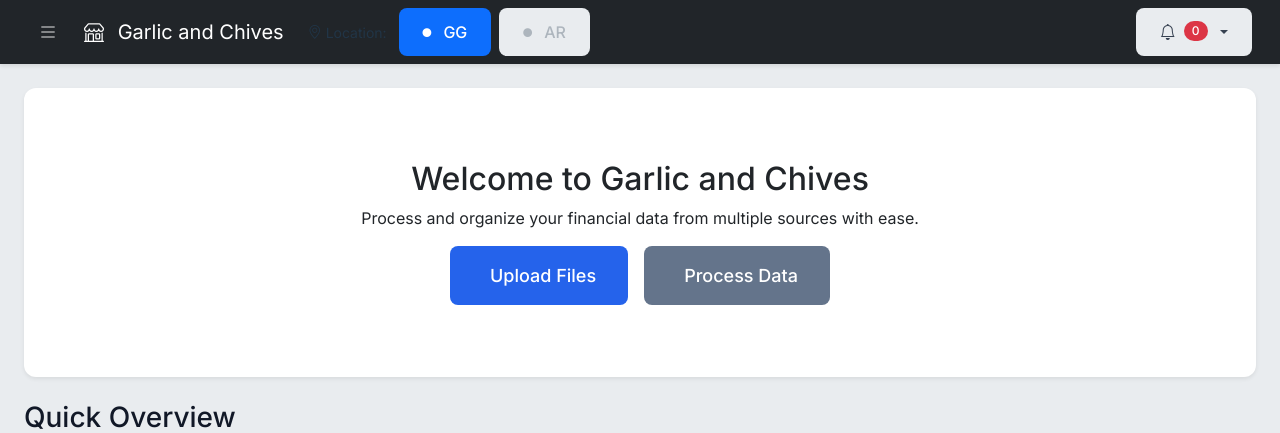
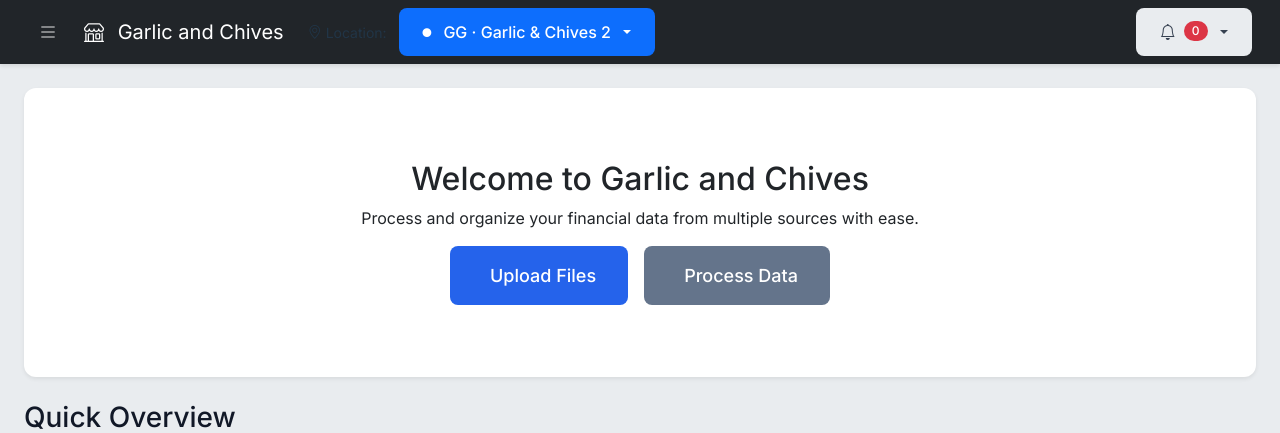
Before and after one commit to dannguy1/rest_finance, a Python web app: template app/templates/pages/index.html in a window 1280 px wide. Shown: the top 433 px of the page. Run offline with Jinja, Linux system fonts and the light colour scheme; the template is opened without the code that fills it, so the values that code supplies are empty.

Commit message:
ui: replace location pills with dropdown selector in navbar
- Replace two pill buttons with a single Bootstrap dropdown
- Dropdown button color updates to match active location (blue=GG, green=AR)
- Item click behavior unchanged: switches location and navigates when on a feature page
- Removed .location-pill pill-specific CSS (border-radius, etc.)

Co-authored-by: Copilot <223556219+Copilot@users.noreply.github.com>

```diff
--- a/app/static/css/main.css
+++ b/app/static/css/main.css
@@ -1034,16 +1034,3 @@ main {
     overflow: hidden;
     background: white;
 }
-/* ── Location pills (navbar) ────────────────────────────── */
-.location-pill {
-    border: 1px solid #6c757d;
-    color: #adb5bd;
-    font-size: 0.8rem;
-    padding: 0.2rem 0.7rem;
-    border-radius: 1rem;
-    transition: background 0.15s, color 0.15s, border-color 0.15s;
-    font-weight: 500;
-}
-.location-pill:hover {
-    opacity: 0.9;
-}
--- a/app/templates/base.html
+++ b/app/templates/base.html
@@ -45,19 +45,33 @@
                     Garlic and Chives
                 </a>
 
-                <!-- Location selector pills -->
+                <!-- Location selector dropdown -->
                 <div class="d-flex align-items-center gap-2" id="location-picker">
                     <span class="text-light-50 small me-1">
                         <i class="bi bi-geo-alt me-1"></i>Location:
                     </span>
-                    <button class="btn btn-sm location-pill" id="pill-gg"
-                            data-location="gg" data-name="GG">
-                        <i class="bi bi-circle-fill me-1" style="font-size:0.55rem"></i>GG
-                    </button>
-                    <button class="btn btn-sm location-pill" id="pill-ar"
-                            data-location="ar" data-name="AR">
-                        <i class="bi bi-circle-fill me-1" style="font-size:0.55rem"></i>AR
-                    </button>
+                    <div class="dropdown">
+                        <button class="btn btn-sm dropdown-toggle" id="location-dropdown-btn"
+                                type="button" data-bs-toggle="dropdown" aria-expanded="false"
+                                style="min-width:140px; text-align:left;">
+                            <i class="bi bi-circle-fill me-1" id="location-dropdown-dot" style="font-size:0.55rem"></i>
+                            <span id="location-dropdown-label">Loading…</span>
+                        </button>
+                        <ul class="dropdown-menu" id="location-dropdown-menu">
+                            <li><h6 class="dropdown-header"><i class="bi bi-geo-alt me-1"></i>Select Location</h6></li>
+                            <li><hr class="dropdown-divider"></li>
+                            <li>
+                                <button class="dropdown-item location-pill" data-location="gg" data-name="GG · Garlic &amp; Chives 2">
+                                    <i class="bi bi-circle-fill me-2" style="font-size:0.55rem; color:#0d6efd"></i>GG · Garlic &amp; Chives 2
+                                </button>
+                            </li>
+                            <li>
+                                <button class="dropdown-item location-pill" data-location="ar" data-name="AR · Garlic &amp; Chives">
+                                    <i class="bi bi-circle-fill me-2" style="font-size:0.55rem; color:#198754"></i>AR · Garlic &amp; Chives
+                                </button>
+                            </li>
+                        </ul>
+                    </div>
                 </div>
 
                 <div class="navbar-nav ms-auto">
@@ -226,20 +240,17 @@
             const loc = LOCATIONS[locId];
             if (!loc) return;
 
-            // Navbar pills
-            document.querySelectorAll('.location-pill').forEach(btn => {
-                const active = btn.dataset.location === locId;
-                btn.className = 'btn btn-sm location-pill';
-                if (active) {
-                    btn.style.background = loc.color;
-                    btn.style.color = '#fff';
-                    btn.style.borderColor = loc.color;
-                } else {
-                    btn.style.background = '';
-                    btn.style.color = '#adb5bd';
-                    btn.style.borderColor = '#6c757d';
-                }
-            });
+            // Navbar dropdown
+            const dropBtn  = document.getElementById('location-dropdown-btn');
+            const dropDot  = document.getElementById('location-dropdown-dot');
+            const dropLabel = document.getElementById('location-dropdown-label');
+            if (dropBtn) {
+                dropBtn.style.background   = loc.color;
+                dropBtn.style.color        = '#fff';
+                dropBtn.style.borderColor  = loc.color;
+            }
+            if (dropDot)   dropDot.style.color = '#fff';
+            if (dropLabel) dropLabel.textContent = loc.name;
 
             // Sidebar heading
             const heading = document.getElementById('sidebar-location-label');
```
